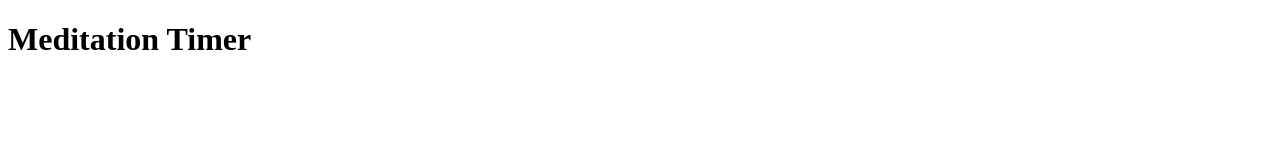
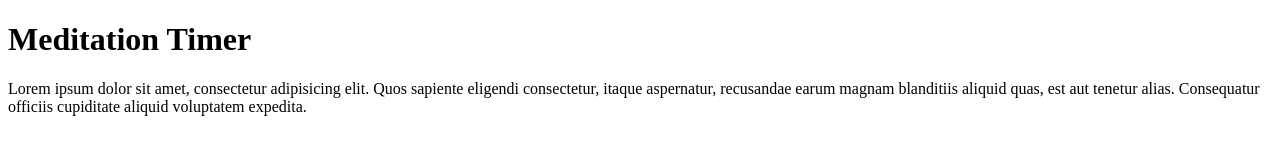
Before and after one commit to tcaiger/Timer, a plain HTML site: page index.html in a window 1280 px wide. Drawn offline with Linux system fonts and the light colour scheme.

Commit message:
added a paragraph

```diff
--- a/index.html
+++ b/index.html
@@ -7,6 +7,7 @@
 <body>
 	<main>
 		<h1>Meditation Timer</h1>
+		<p>Lorem ipsum dolor sit amet, consectetur adipisicing elit. Quos sapiente eligendi consectetur, itaque aspernatur, recusandae earum magnam blanditiis aliquid quas, est aut tenetur alias. Consequatur officiis cupiditate aliquid voluptatem expedita.</p>
 	</main>
 </body>
 </html>
```
